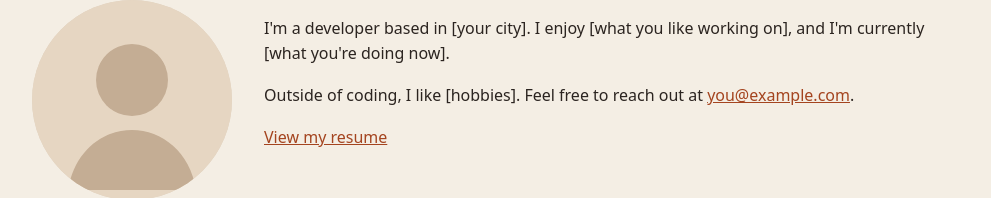
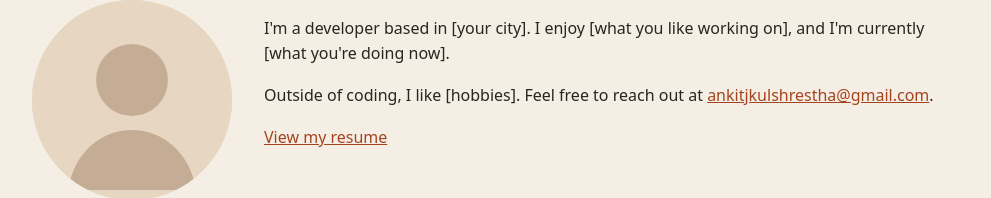
Before and after one commit to ankitjk/personal-website, a React (Vite) app in the folder web/: page /about in a window 1280 px wide. Shown: the part 194-392 px from the top of the page, without its empty margins (144-1135 px from the left). Built offline with nearby package versions, Linux system fonts and the light colour scheme.

Commit message:
Add real LinkedIn link and email address
The LinkedIn link and Email link on the home page, the footer and the
About page now use the real profile and address instead of
placeholders.

Co-Authored-By: Claude Opus 5.5 <noreply@anthropic.com>

```diff
--- a/web/src/data/site.ts
+++ b/web/src/data/site.ts
@@ -1,14 +1,13 @@
 // Your personal info lives here so you only need to edit one place.
-// Replace the placeholder values (marked TODO) with your own.
 
 export const site = {
   name: 'Ankit Kulshrestha',
   // The line under your name on the home page
   tagline:
     'Designing and building software and machine learning systems. Way better at Super Smash Bros. Ultimate than I should be.',
-  email: 'you@example.com', // TODO
+  email: 'ankitjkulshrestha@gmail.com',
   links: {
     github: 'https://github.com/ankitjk',
-    linkedin: 'https://www.linkedin.com/in/your-username', // TODO
+    linkedin: 'https://www.linkedin.com/in/ankit-kulshrestha/',
   },
 }
```
Also changed, not shown: 1 other file (tests, documents, lock files or other folders).
